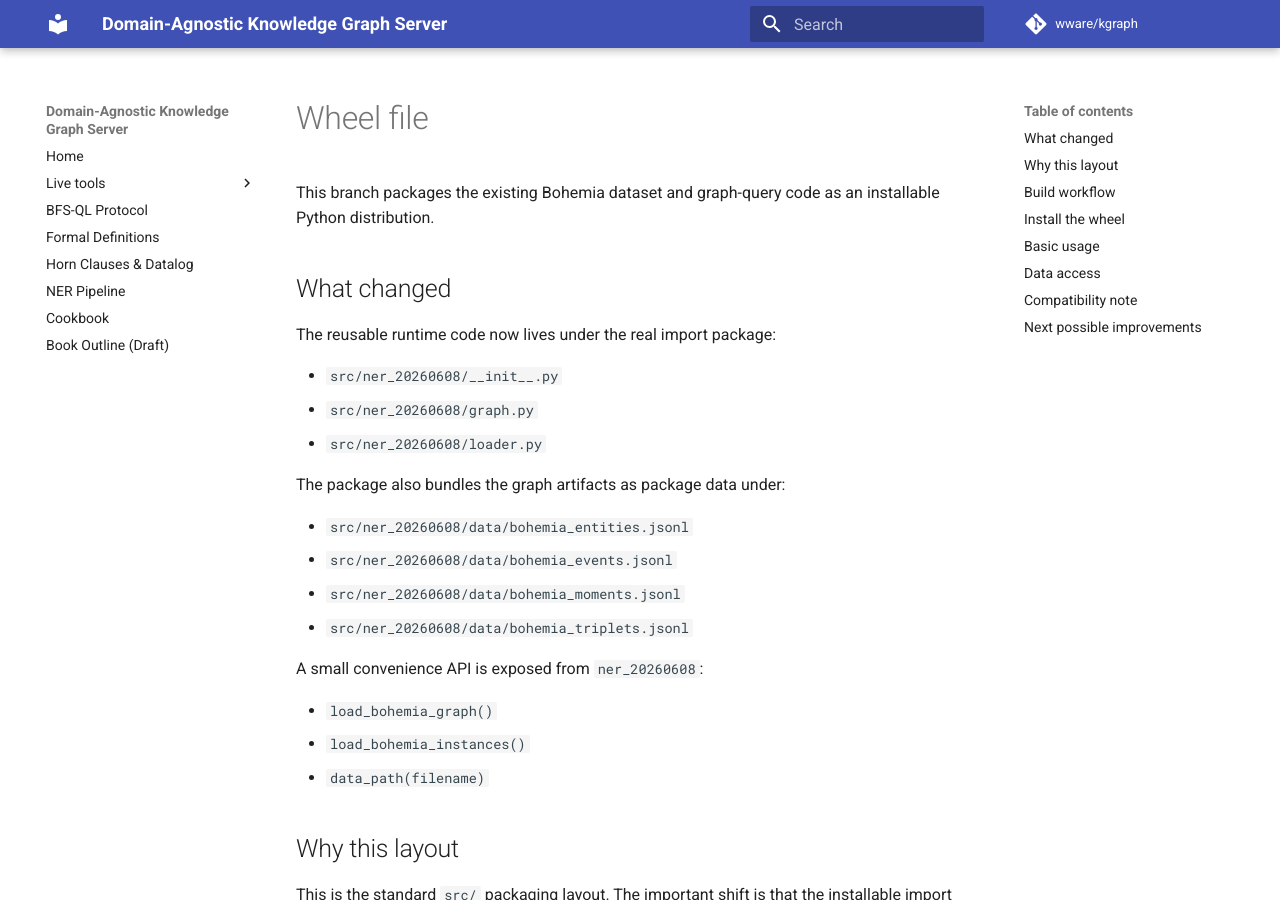
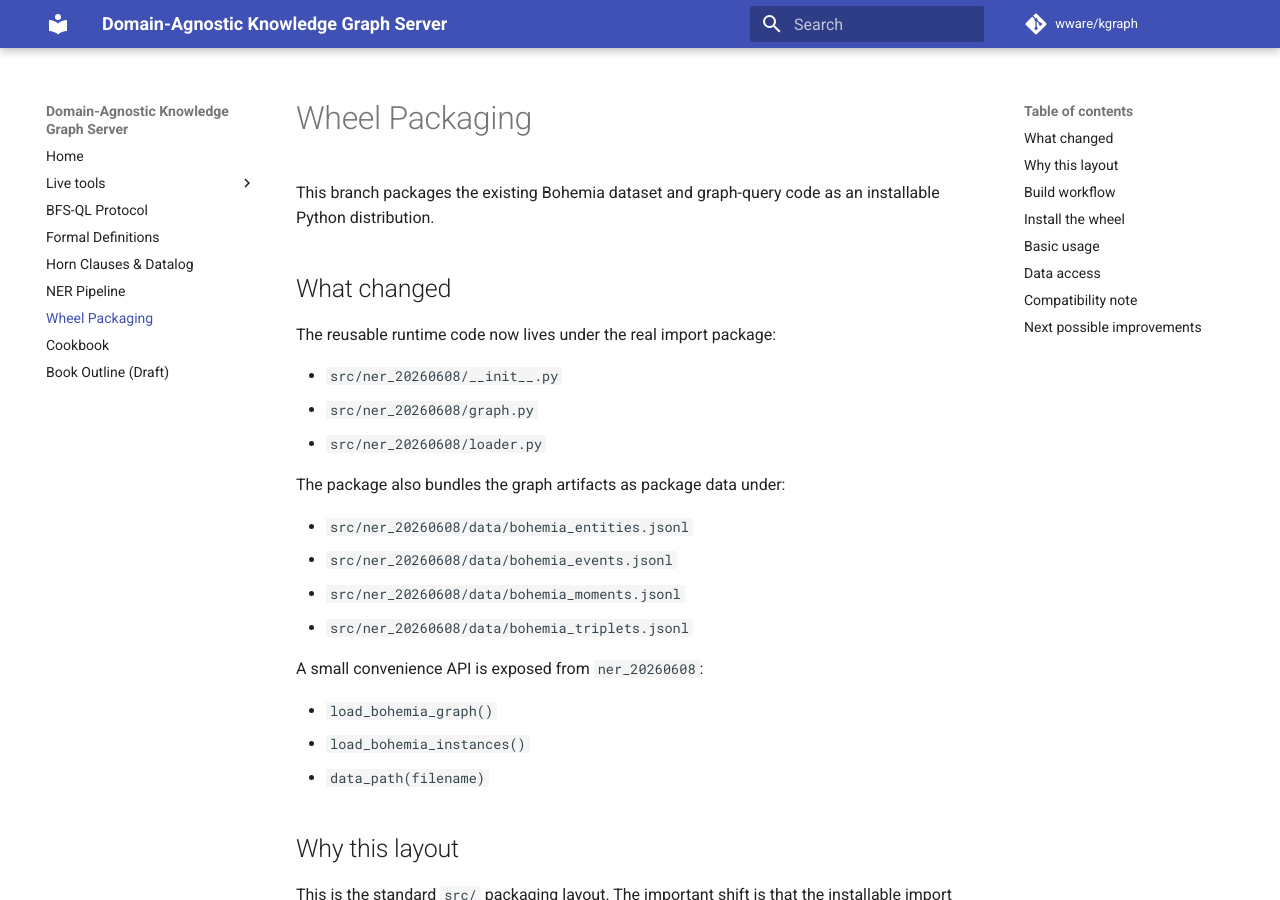
Before and after one commit to graphwright/docs, an MkDocs documentation site: the page built from docs/Wheel-file.md, in a window 1280 px wide and 900 px high. Built offline with MkDocs 1.6.1 and Material for MkDocs 9.7.7, drawn with Linux system fonts in a browser that asks for light colours; comment, search, counter and statistics services are not loaded.

Commit message:
Add Wheel Packaging page to nav

```diff
--- a/mkdocs.yml
+++ b/mkdocs.yml
@@ -40,5 +40,6 @@ nav:
   - Formal Definitions: formal-defns.md
   - Horn Clauses & Datalog: horn-clauses-datalog.md
   - NER Pipeline: NER-pipeline.md
+  - Wheel Packaging: Wheel-file.md
   - Cookbook: Cookbook.md
   - Book Outline (Draft): Book-outline-20260702.md
```
